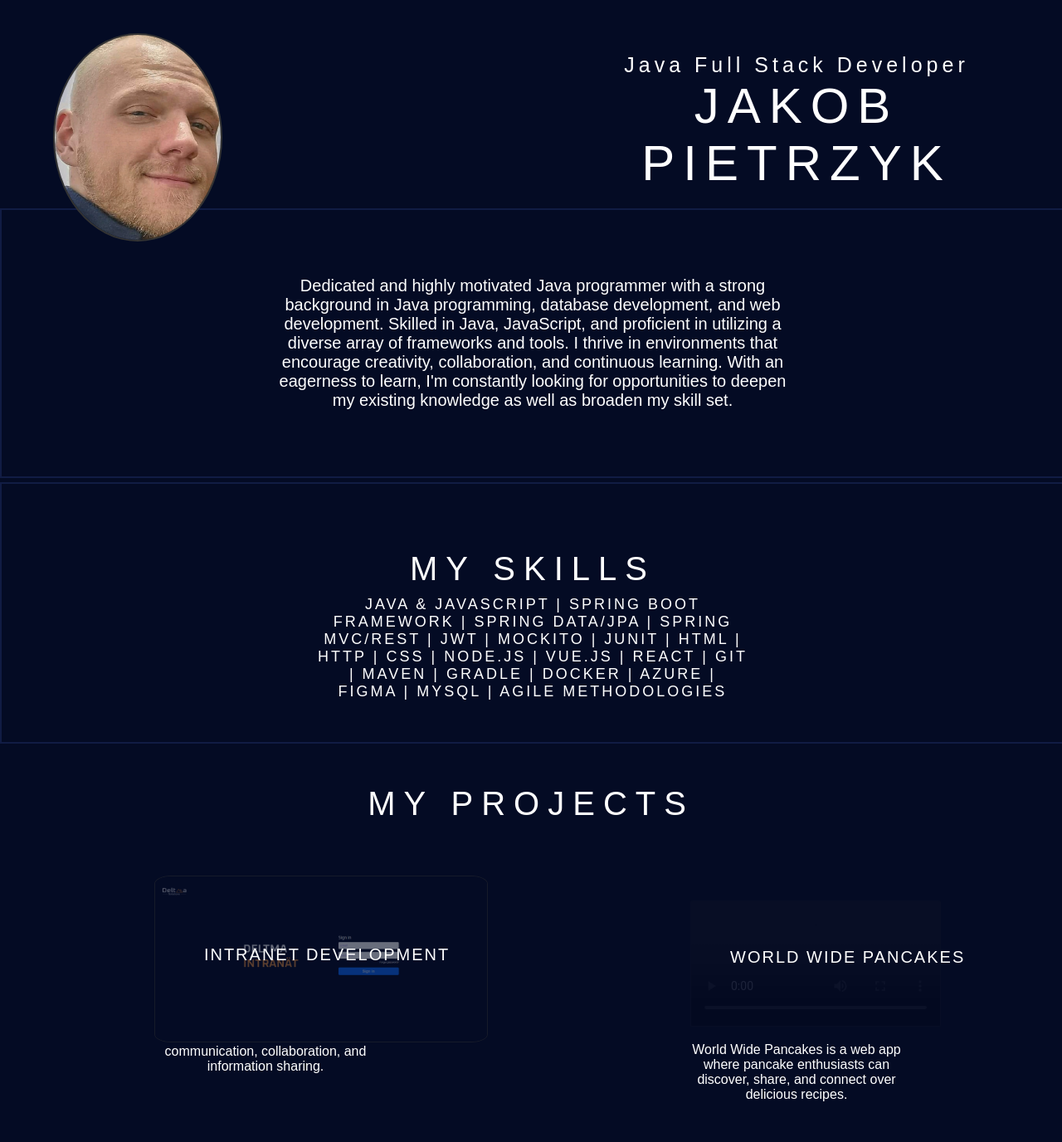
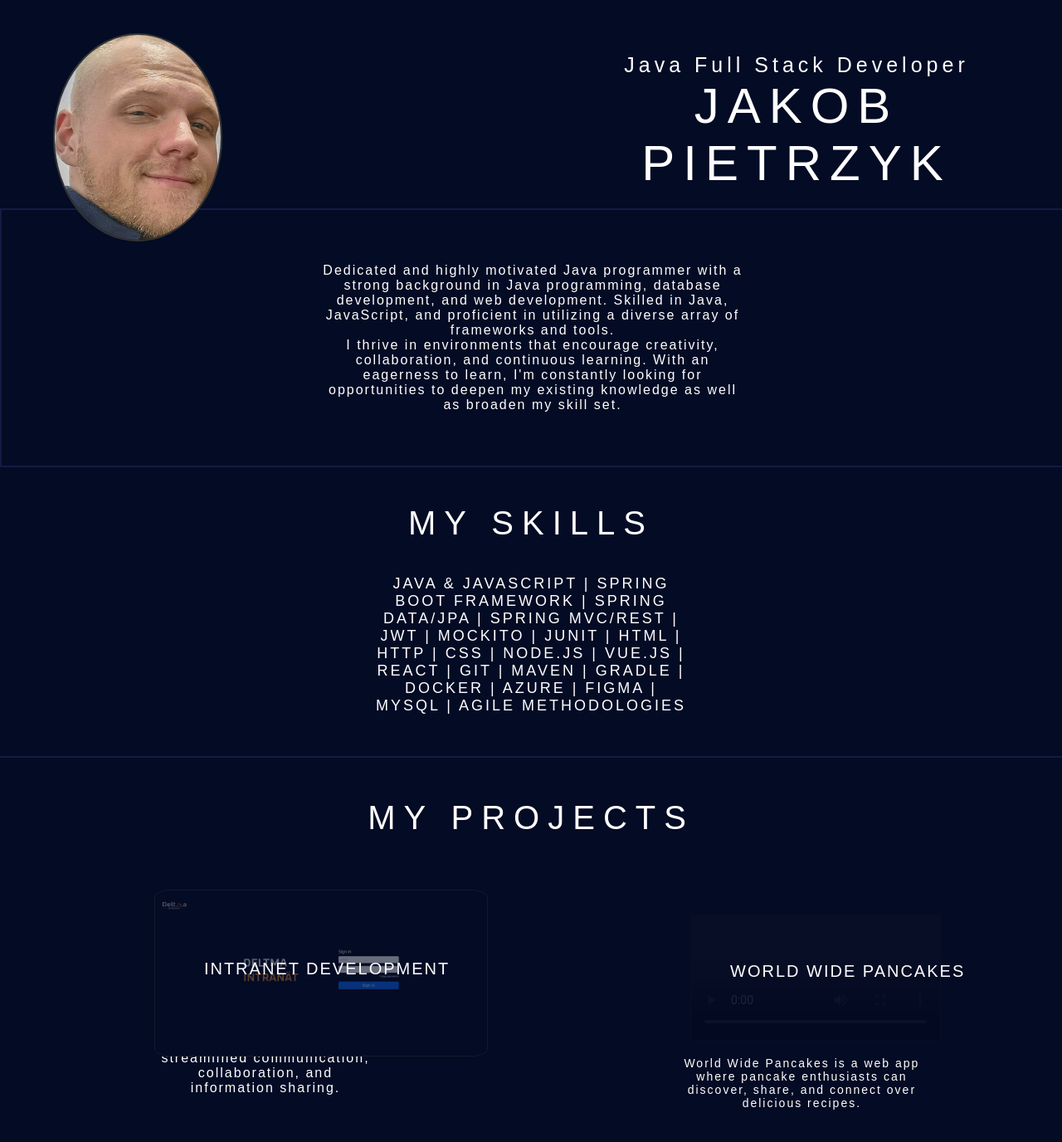
Before and after one commit to dzJP/jakobpietrzyk, a Vue app: page / in a window 1280 px wide. Shown: the top 1376 px of the page at 83% size. Built offline with nearby package versions, Linux system fonts and the light colour scheme; grey boxes are pictures that could not be loaded.

Commit message:
refactor

```diff
--- a/src/views/LandingPage.vue
+++ b/src/views/LandingPage.vue
@@ -16,7 +16,7 @@
 			Dedicated and highly motivated Java programmer with a strong background in Java programming, database
 			development, and web development.
 			Skilled in Java, JavaScript, and proficient in utilizing a diverse array of frameworks and tools.
-			I thrive in environments that encourage creativity, collaboration, and continuous learning.
+			<br>I thrive in environments that encourage creativity, collaboration, and continuous learning.
 			With an eagerness to learn, I'm constantly looking for opportunities to deepen my existing knowledge as well
 			as broaden my skill set.
 		</div>
@@ -190,17 +190,18 @@ export default {
 	flex-direction: column;
 	align-items: center;
 	text-align: center;
-	font-size: 20px;
+	font-size: 16px;
+	letter-spacing: 2px;
 	margin-left: auto;
 	margin-right: auto;
-	overflow-wrap: break-word;
-	max-width: 80vh;
-	padding: 10vh;
+	word-wrap: break-word;
+	width: 40%;
+	padding: 5%;
 }
 
 .skills-section-container {
 	background-color: var(--dark-blue);
-	border: 2px solid var(--blue);
+	border-bottom: 2px solid var(--blue);
 	width: 100%;
 	margin-top: 5px;
 }
@@ -213,7 +214,8 @@ export default {
 	text-align: center;
 	text-transform: uppercase;
 	letter-spacing: 10px;
-	padding-top: 10vh;
+	padding-top: 40px;
+	margin-bottom: 30px;
 	font-size: 40px;
 }
 
@@ -227,9 +229,9 @@ export default {
 	letter-spacing: 3px;
 	margin-left: auto;
 	margin-right: auto;
-	margin-bottom: 5vh;
+	margin-bottom: 40px;
 	font-size: 18px;
-	max-width: 65vh;
+	max-width: 30%;
 	padding: 10px;
 }
 
@@ -340,6 +342,7 @@ export default {
 	margin-top: 16%;
 	left: 25%;
 	transform: translateX(-50%);
+	letter-spacing: 2px;
 	text-align: center;
 	font-size: 16px;
 	color: white;
@@ -369,7 +372,7 @@ export default {
 .project-video video:hover {
 	opacity: 1;
 	transform: scale(1.75);
-	z-index: 4;
+
 }
 
 .project-video:hover .overlay-text {
@@ -381,13 +384,14 @@ export default {
 	position: absolute;
 	text-align: center;
 	margin-top: 15px;
-	left: 40%;
-	font-size: 16px;
+	left: 42%;
+	font-size: 14px;
 	color: white;
 	transform: translateX(-50%);
-	width: 85%;
+	width: 100%;
 	z-index: -1;
 	pointer-events: none;
+	letter-spacing: 2px;
 }
 
 </style>
```
